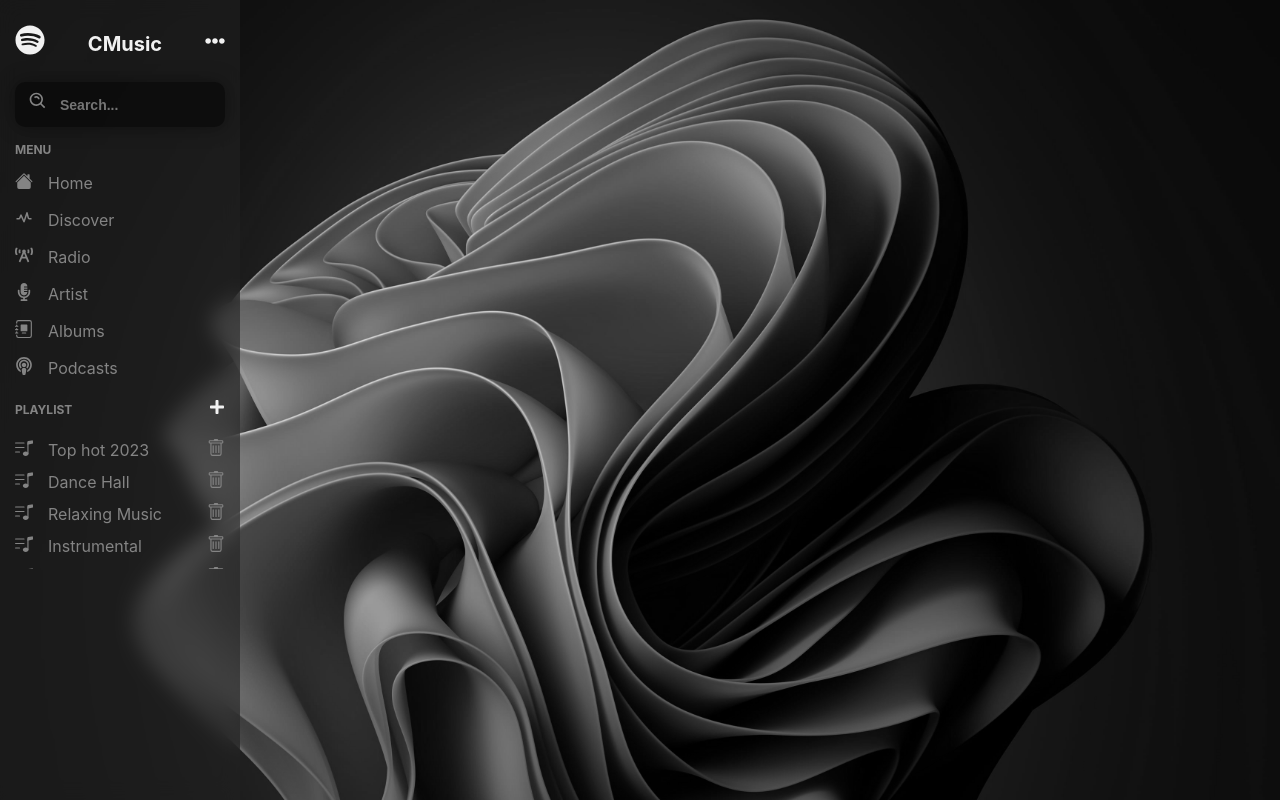
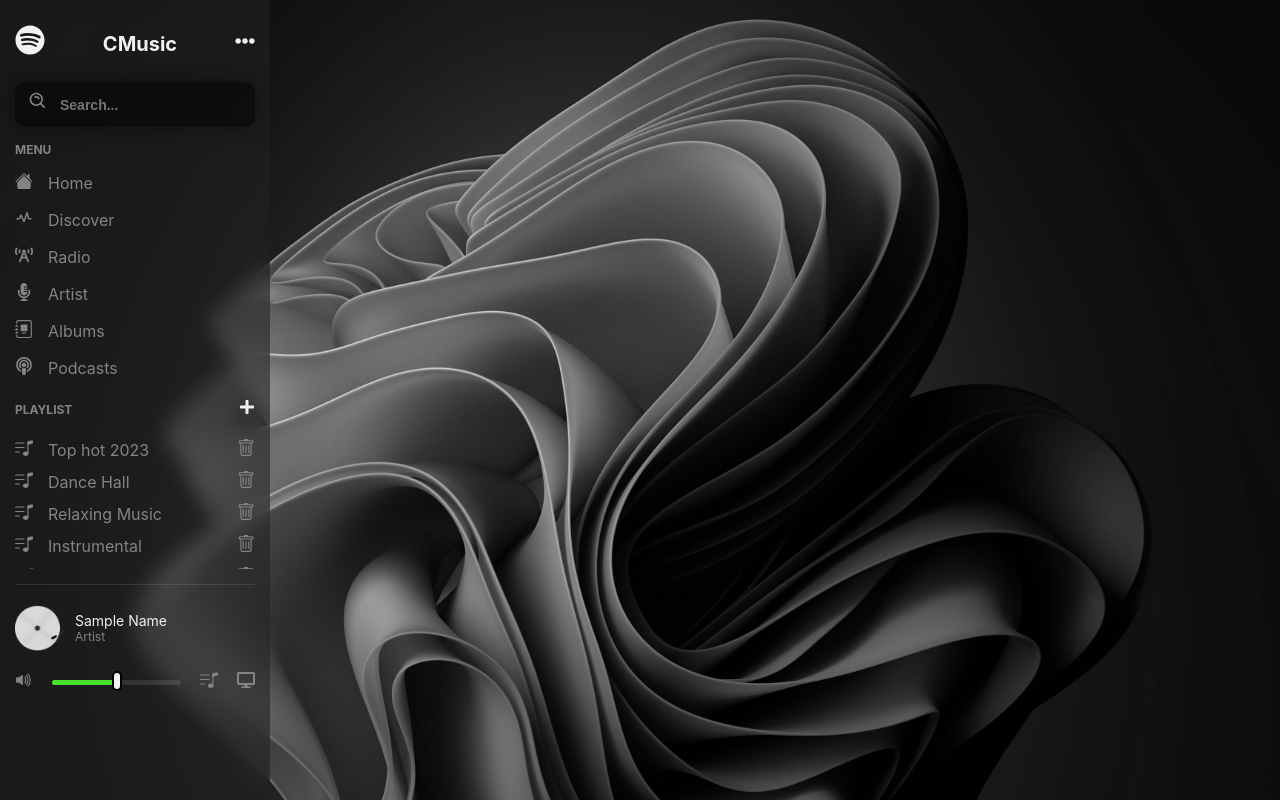
Before and after one commit to oriankeith002/cMusic, a React (Create React App) app: page / in a window 1280 px wide. Built offline with nearby package versions, Linux system fonts and the light colour scheme.

Commit message:
Added Track list and Left Menu Responsiveness

```diff
--- a/src/Components/LeftMenu.js
+++ b/src/Components/LeftMenu.js
@@ -5,6 +5,7 @@
 import { Menu } from "./Menu";
 import { MenuList } from "./MenuList";
 import { MenuPlaylist } from "./MenuPlaylist";
+import { TrackList } from "./TrackList";
 
 
 const LeftMenu = () => {
@@ -24,6 +25,8 @@
 
             <MenuPlaylist />
 
+            <TrackList />
+
         </div>
     )
 }
--- a/src/Components/MenuPlaylist.js
+++ b/src/Components/MenuPlaylist.js
@@ -15,7 +15,7 @@
             <div className="playListScroll">
                 {
                     PlayList && PlayList.map((pitem) => (
-                        <div className="playList">
+                        <div key={pitem.id} className="playList">
                             <i className="list"><BsMusicNoteList /></i>
                             <p>{pitem.name}</p>
                             <i className="trash"><BsTrash /></i>
--- /dev/null
+++ b/src/Components/TrackList.js
@@ -0,0 +1,25 @@
+import React from "react";
+import {BsFillVolumeUpFill, BsMusicNoteList} from "react-icons/bs";
+import {FaDesktop} from "react-icons/fa";
+import Track from '../images/track.png'
+const TrackList = ()  => {
+
+    return (
+        <div className="trackList">
+            <div className="top">
+                <img src={Track} alt="" />
+                <p className="trackName"> Sample Name <span className="trackSpan">Artist</span></p>
+            </div>
+
+            <div className="bottom">
+                <i><BsFillVolumeUpFill /></i>
+                <input type="range" />
+                <i><BsMusicNoteList /></i>
+                <i><FaDesktop/></i>
+            </div>
+        </div>
+    )
+}
+
+
+export { TrackList };
--- a/src/Styles/LeftMenu.css
+++ b/src/Styles/LeftMenu.css
@@ -1,12 +1,12 @@
 .leftMenu {
-    width: 240px;
+    width: 270px;
     height: 100%;
     min-height: 100vh;
     background: rgba(34,34,34,0.6);
     backdrop-filter: blur(10px);
     padding: 25px 15px;
     overflow: hidden;
-    transition: all 0.3s ease;
+    transition: all 0.3s cubic-bezier(0.175,0.885,0.32,1.275);
 }
 
 .leftMenu .logoContainer {
@@ -169,6 +169,11 @@
     margin: 10px 0;
 }
 
+.playlistContainer .playListScroll .playList:hover {
+    color:#f1f1f1;
+    transition: 0.3s;
+}
+
 .playlistContainer .playListScroll .playList i {
     font-size: 18px;
 }
@@ -187,3 +192,148 @@
     overflow: hidden;
     display: inline;
 }
+
+
+
+.trackList {
+    border-top: 1px solid rgba(255,255,255,0.1);
+    padding-top: 20px;
+}
+
+
+.trackList .top {
+    display: flex;
+    align-items: center
+}
+
+
+.trackList .top img {
+    width: 50px !important;
+}
+
+.trackList .top .trackName {
+    margin-left: 10px;
+    color: #f1f1f1;
+    font-size: 14px;
+}
+
+
+.trackList .top .trackName .trackSpan {
+    display: block;
+    font-size: 12px;
+    color: #848484;
+}
+
+.trackList .bottom {
+    display: flex;
+    align-items: center;
+    justify-content: space-between;
+    margin-top: 20px;
+    color:#848484;
+}
+
+.trackList .bottom i {
+    font-size: 18px;
+}
+
+.trackList .bottom i:hover {
+    color: #f1f1f1;
+    transition: 0.3s;
+    cursor: pointer;
+}
+
+.trackList .bottom input {
+    position: relative;
+    height: 5px;
+    border: none;
+    outline: none;
+    border-radius: 5px;
+    background: rgba(255,255,255,0.1);
+    appearance: none;
+}
+
+/* chrome and sefari */
+.trackList .bottom input::before {
+    position: absolute;
+    content: "";
+    top: 0;
+    left: 0;
+    background: #49e12e;
+    width: 50%;
+    height: 100%;
+    border-radius: 10px;
+    z-index: 2;
+    transition: width 250ms linear;
+
+}
+
+.trackList .bottom input::-webkit-slider-thumb {
+    -webkit-appearance: none;
+    width: 10px;
+    height: 20px;
+    border-radius: 10px;
+    background: #f1f1f1;
+    border: 2px solid #000;
+    cursor: pointer;
+    position: relative;
+    margin: -2px 0 0 0;
+    z-index: 3;
+    box-sizing: border-box;
+    transition: all 250ms linear;
+}
+
+/* Firefox styles */
+
+.trackList .bottom input::-moz-progress-bar{
+    background: #49e12e;
+    width: 50%;
+    height: 100%;
+    border-radius: 10px;
+    z-index: 2;
+    transition: width 250ms linear;
+}
+
+.trackList .bottom input::-moz-range-thumb {
+    background: #49e12e;
+    width: 50%;
+    height: 100%;
+    border-radius: 10px;
+    z-index: 2;
+    transition: width 250ms linear;
+}
+
+
+@media screen and (max-width: 550px) {
+    .leftMenu {
+        width: 64px;
+        min-width: 64px;
+    }
+
+    .leftMenu .searchBox {
+        display: none;
+    }
+
+    .leftMenu .trackList {
+        display: none;
+    }
+
+    .leftMenu .playlistContainer {
+        display: none;
+    }
+
+    .leftMenu .MenuContainer ul li a span {
+        display: none;
+    }
+
+    .leftMenu .MenuContainer ul li a i {
+        font-size: 26px;
+    }
+
+    .leftMenu .MenuContainer ul li {
+        margin: 25px 0;
+    }
+
+    .leftMenu .logoContainer h2 {
+        margin-left: 20px;
+    }
+}
```
